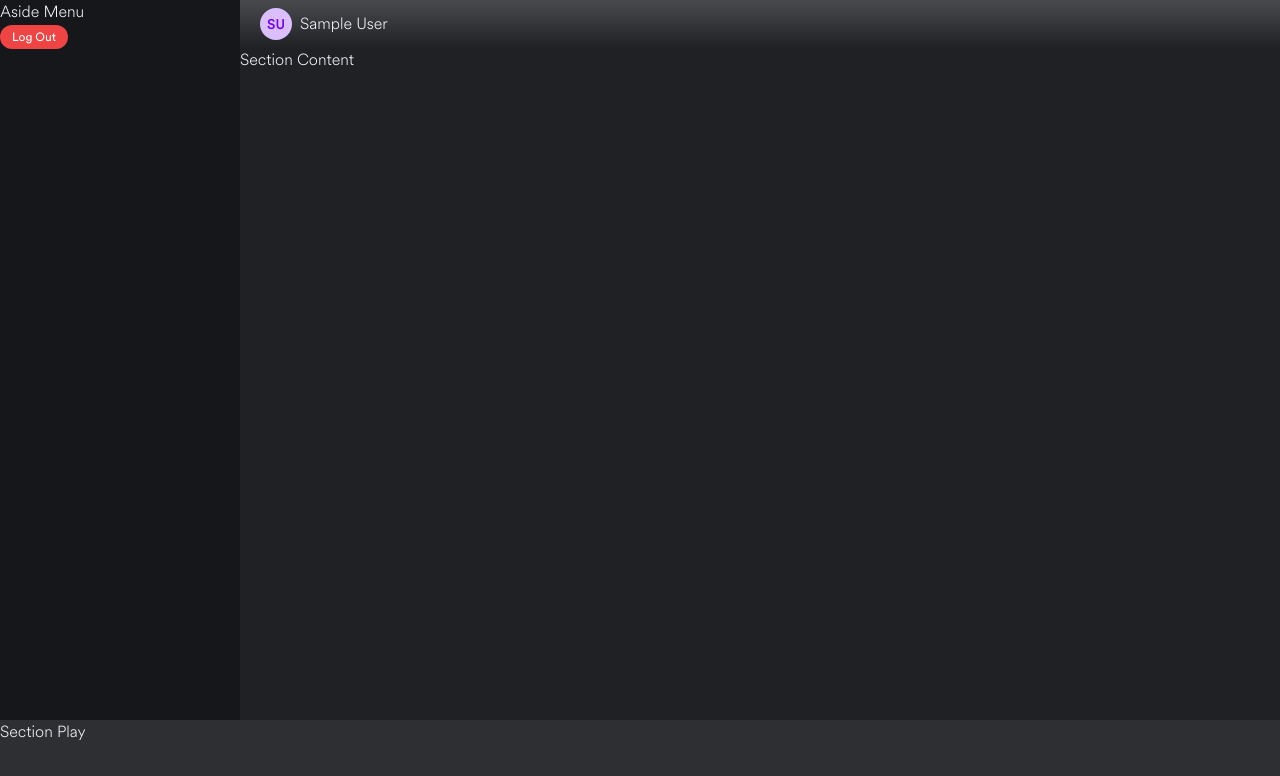
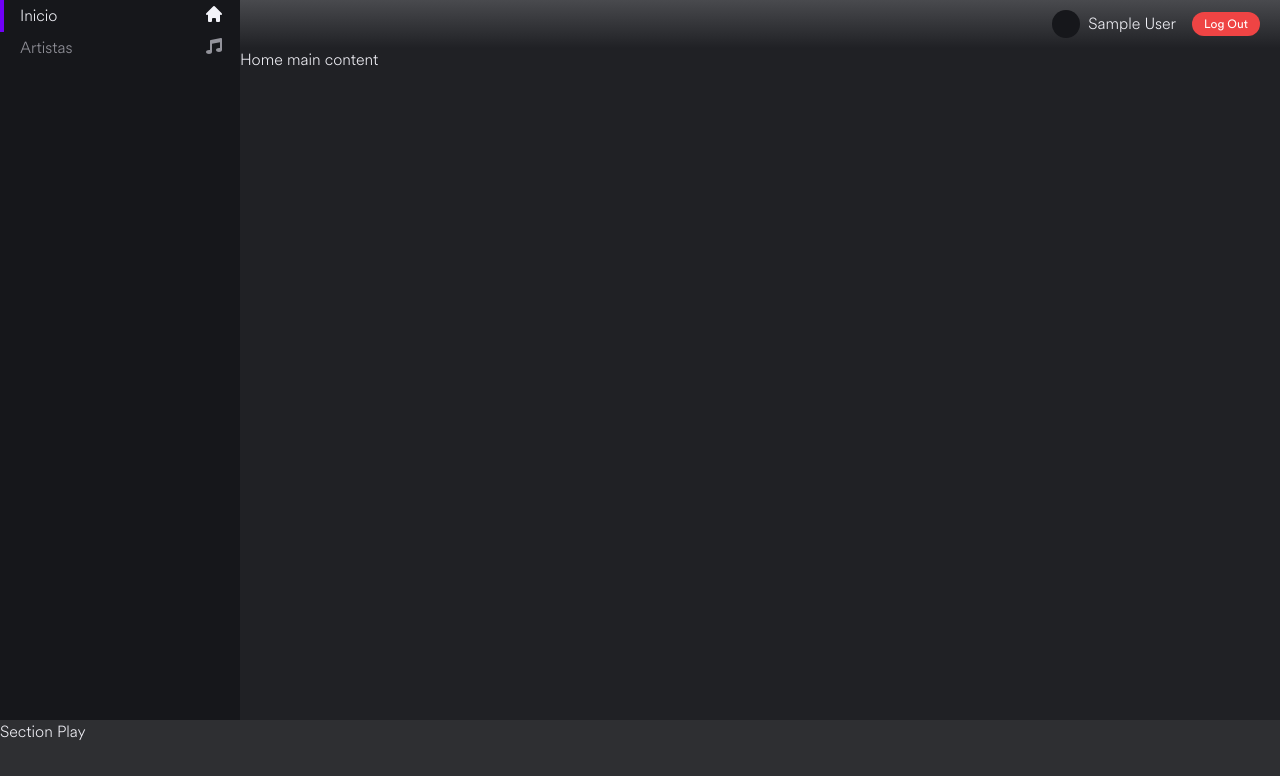
Before and after one commit to plazmediaLab/spotify-electron, a React (Create React App) app: page /dashboard in a window 1280 px wide. Shown: the top 776 px of the page. Built offline with nearby package versions, Linux system fonts and the light colour scheme; no server answers; sample sign-in values are in the browser's storage.

Commit message:
[ADD] Navegación de Aside Navbar agregada y funcionando

```diff
--- a/src/App.js
+++ b/src/App.js
@@ -5,7 +5,7 @@ import SplashScreen from 'components/resources/splash-screen';
 import AuthContext from 'reducer/Auth/AuthContext';
 import 'react-toastify/dist/ReactToastify.css';
 import 'style/style.css';
-import { Router, Link } from '@reach/router';
+import { Router } from '@reach/router';
 import Home from 'pages/home';
 import Dashboard from 'pages/dashboard';
 import LayoutToast from 'components/layout/layout-toast';
@@ -54,7 +54,7 @@ function App() {
             <Login path="login" />
             <SignUp path="signup" />
           </Home>
-          <Dashboard path="/dashboard"></Dashboard>
+          <Dashboard path="/dashboard/*" />
         </Router>
       </section>
     </LayoutToast>
--- /dev/null
+++ b/src/components/dashboard/aside-navbar/aside-nav_link.js
@@ -0,0 +1,18 @@
+import { Link } from '@reach/router';
+
+const AsideNavLink = (props) => (
+  <Link
+    {...props}
+    getProps={({ isCurrent }) => {
+      // the object returned here is passed to the
+      // anchor element's props
+      return {
+        className: `${
+          isCurrent ? 'border-brand-500 text-secondary' : ' border-transparent text-secondary-dark'
+        } block border-l-4 px-4 py-1 flex justify-between hover:text-secondary`
+      };
+    }}
+  />
+);
+
+export default AsideNavLink;
--- /dev/null
+++ b/src/components/dashboard/aside-navbar/aside-navbar_main.js
@@ -0,0 +1,30 @@
+import AsideNavLink from './aside-nav_link';
+
+export default function AsideNavbarMain() {
+  return (
+    <aside>
+      <nav>
+        <AsideNavLink to="/dashboard">
+          <span>Inicio</span>
+          <svg
+            className="w-5 h-5"
+            fill="currentColor"
+            viewBox="0 0 20 20"
+            xmlns="http://www.w3.org/2000/svg">
+            <path d="M10.707 2.293a1 1 0 00-1.414 0l-7 7a1 1 0 001.414 1.414L4 10.414V17a1 1 0 001 1h2a1 1 0 001-1v-2a1 1 0 011-1h2a1 1 0 011 1v2a1 1 0 001 1h2a1 1 0 001-1v-6.586l.293.293a1 1 0 001.414-1.414l-7-7z" />
+          </svg>
+        </AsideNavLink>
+        <AsideNavLink to="/dashboard/artists">
+          <span>Artistas</span>
+          <svg
+            className="w-5 h-5"
+            fill="currentColor"
+            viewBox="0 0 20 20"
+            xmlns="http://www.w3.org/2000/svg">
+            <path d="M18 3a1 1 0 00-1.196-.98l-10 2A1 1 0 006 5v9.114A4.369 4.369 0 005 14c-1.657 0-3 .895-3 2s1.343 2 3 2 3-.895 3-2V7.82l8-1.6v5.894A4.37 4.37 0 0015 12c-1.657 0-3 .895-3 2s1.343 2 3 2 3-.895 3-2V3z" />
+          </svg>
+        </AsideNavLink>
+      </nav>
+    </aside>
+  );
+}
--- /dev/null
+++ b/src/components/dashboard/content/artists-content.js
@@ -0,0 +1,3 @@
+export default function ArtistsContent() {
+  return <h1>Artist main content</h1>;
+}
--- /dev/null
+++ b/src/components/dashboard/content/init-content.js
@@ -0,0 +1,3 @@
+export default function InitContent() {
+  return <h1>Home main content</h1>;
+}
--- /dev/null
+++ b/src/components/dashboard/content/init-content_main.js
@@ -0,0 +1,14 @@
+import { Router } from '@reach/router';
+import InitContent from 'components/dashboard/content/init-content';
+import ArtistsContent from 'components/dashboard/content/artists-content';
+
+export default function InitContentMain() {
+  return (
+    <div>
+      <Router>
+        <InitContent path="*" />
+        <ArtistsContent path="artists" />
+      </Router>
+    </div>
+  );
+}
--- a/src/components/dashboard/header/header-main.js
+++ b/src/components/dashboard/header/header-main.js
@@ -1,19 +1,52 @@
-import AvatarName from 'components/resources/avatar-name';
 import { useContext } from 'react';
 import AuthContext from 'reducer/Auth/AuthContext';
+import firebase from 'utils/Firebase';
 
 export default function HeaderMain() {
   const authContext = useContext(AuthContext);
-  const { user } = authContext;
+  const { user, logOutMethod } = authContext;
 
-  const { displayName = '' } = user;
+  // console.log(user);
+
+  const { displayName, photoURL } = user;
+
+  const SignOut = async () => {
+    await firebase
+      .auth()
+      .signOut()
+      .then(() => {
+        logOutMethod();
+      });
+  };
 
   return (
-    <header className="bg-gradient-to-b from-background-light to-background flex items-center px-5">
+    <header className="bg-gradient-to-b from-background-light to-background flex justify-end space-x-4 items-center px-5">
       <div className="flex space-x-2 items-center">
-        <AvatarName name={displayName} />
+        {photoURL ? (
+          <div className="w-7 h-7 rounded-full bg-background-dark text-secondary"></div>
+        ) : (
+          <svg
+            className="w-7 h-7 rounded-full bg-background-dark text-secondary"
+            fill="none"
+            stroke="currentColor"
+            viewBox="0 0 24 24"
+            xmlns="http://www.w3.org/2000/svg">
+            <path
+              strokeLinecap="round"
+              strokeLinejoin="round"
+              strokeWidth={1}
+              d="M5.121 17.804A13.937 13.937 0 0112 16c2.5 0 4.847.655 6.879 1.804M15 10a3 3 0 11-6 0 3 3 0 016 0zm6 2a9 9 0 11-18 0 9 9 0 0118 0z"
+            />
+          </svg>
+        )}
         <h1>{displayName}</h1>
       </div>
+      <button
+        type="button"
+        className="py-1 px-3 rounded-full text-xs bg-red-500 text-white"
+        onClick={SignOut}>
+        Log Out
+      </button>
     </header>
   );
 }
--- a/src/pages/dashboard.js
+++ b/src/pages/dashboard.js
@@ -1,39 +1,24 @@
-import { Redirect } from '@reach/router';
+import { Redirect, useLocation } from '@reach/router';
+import 'firebase/auth';
+import HeaderMain from 'components/dashboard/header/header-main';
 import { useContext } from 'react';
 import AuthContext from 'reducer/Auth/AuthContext';
-import firebase from 'utils/Firebase';
-import 'firebase/auth';
-import HeaderMain from 'components/dashboard/header/header-main';
+import AsideNavbarMain from 'components/dashboard/aside-navbar/aside-navbar_main';
+import InitContentMain from 'components/dashboard/content/init-content_main';
 
 export default function Dashboard() {
   const authContext = useContext(AuthContext);
-  const { user, emailVerified, logOutMethod } = authContext;
+  const { user, emailVerified } = authContext;
 
-  const SignOut = async () => {
-    await firebase
-      .auth()
-      .signOut()
-      .then(() => {
-        logOutMethod();
-      });
-  };
+  const location = useLocation();
+  console.log(location.pathname);
 
   return user && emailVerified ? (
     <main className="dashboard-main__container text-secondary grid w-full h-screen font-light">
-      <aside>
-        <h1 className="text-secondary">Aside Menu</h1>
-        <button
-          type="button"
-          className="py-1 px-3 rounded-full text-xs bg-red-500 text-white"
-          onClick={SignOut}>
-          Log Out
-        </button>
-      </aside>
+      <AsideNavbarMain />
       <section className="dashboard-main__content bg-background grid grid-flow-row">
         <HeaderMain />
-        <div>
-          <h1>Section Content</h1>
-        </div>
+        <InitContentMain />
       </section>
       <footer className="col-span-2 bg-background-middlelight">
         <h1>Section Play</h1>
--- a/tailwind.config.js
+++ b/tailwind.config.js
@@ -16,6 +16,7 @@ module.exports = {
         'background-light': '#494A4E',
         primary: '#fff',
         secondary: '#F3F3F9',
+        'secondary-dark': '#93939B',
         brand: {
           50: '#f8f2ff',
           100: '#f1e6fe',
```
Also changed, not shown: src/components/dashboard/aside-navbar/aside_navbar.js (added), 1 other file (tests, documents, lock files or other folders).
